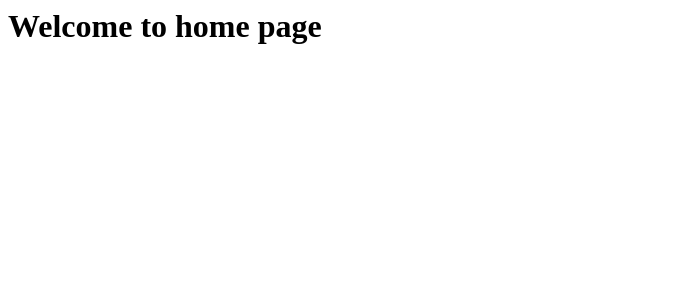
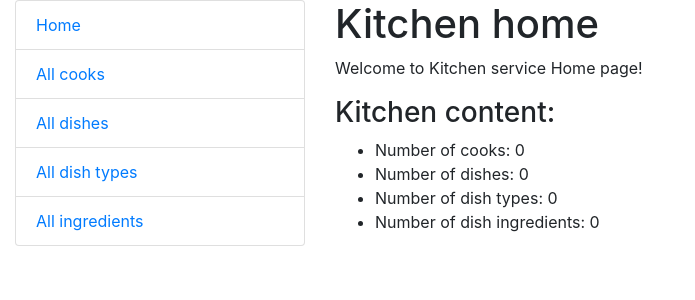
Before and after one commit to KolBohdan/restaurant-kitchen-service, a Django app: page / in a window 1280 px wide. Shown: the top 300 px of the page, without its empty margins (0-695 px from the left). Run offline with Django 4.2, Linux system fonts and the light colour scheme; data that the repository does not hold is empty.

Commit message:
Update home page view and add bootstrap styles

```diff
--- a/kitchen/views.py
+++ b/kitchen/views.py
@@ -11,4 +11,11 @@ from kitchen.models import (
 
 def index(request: HttpRequest) -> HttpResponse:
     """View function for the home page of the site."""
-    return render(request, "kitchen/index.html")
+
+    context = {
+        "num_cooks": Cook.objects.count(),
+        "num_dishes": Dish.objects.count(),
+        "num_dish_types": DishType.objects.count(),
+        "num_ingredients": Ingredient.objects.count(),
+    }
+    return render(request, "kitchen/index.html", context=context)
--- a/templates/kitchen/index.html
+++ b/templates/kitchen/index.html
@@ -1 +1,35 @@
-<h1>Welcome to home page</h1>
+<!DOCTYPE "html">
+<html lang="en">
+<head>
+  <meta charset="UTF-8">
+  <meta name="viewport" content="width=device-width, initial-scale=1.0">
+  <link rel="stylesheet" href="https://cdn.jsdelivr.net/npm/bootstrap@4.6.2/dist/css/bootstrap.min.css" integrity="sha384-xOolHFLEh07PJGoPkLv1IbcEPTNtaed2xpHsD9ESMhqIYd0nLMwNLD69Npy4HI+N" crossorigin="anonymous">
+  <title>Kitchen service</title>
+</head>
+<body>
+  <div class="container-fluid">
+    <div class="row">
+      <div class="col-sm-3">
+        <ul class="sidebar-nav list-group">
+          <li class="list-group-item"><a href="{% url 'kitchen:index' %}">Home</a></li>
+          <li class="list-group-item"><a href="#">All cooks</a></li>
+          <li class="list-group-item"><a href="#">All dishes</a></li>
+          <li class="list-group-item"><a href="#">All dish types</a></li>
+          <li class="list-group-item"><a href="#">All ingredients</a></li>
+        </ul>
+      </div>
+      <div class="col-sm-9">
+        <h1>Kitchen home</h1>
+        <p>Welcome to Kitchen service Home page!</p>
+        <h3>Kitchen content:</h3>
+        <ul>
+          <li>Number of cooks: {{ num_cooks }}</li>
+          <li>Number of dishes: {{ num_dishes }}</li>
+          <li>Number of dish types: {{ num_dish_types }}</li>
+          <li>Number of dish ingredients: {{ num_ingredients }} </li>
+        </ul>
+      </div>
+    </div>
+  </div>
+</body>
+</html>
```
